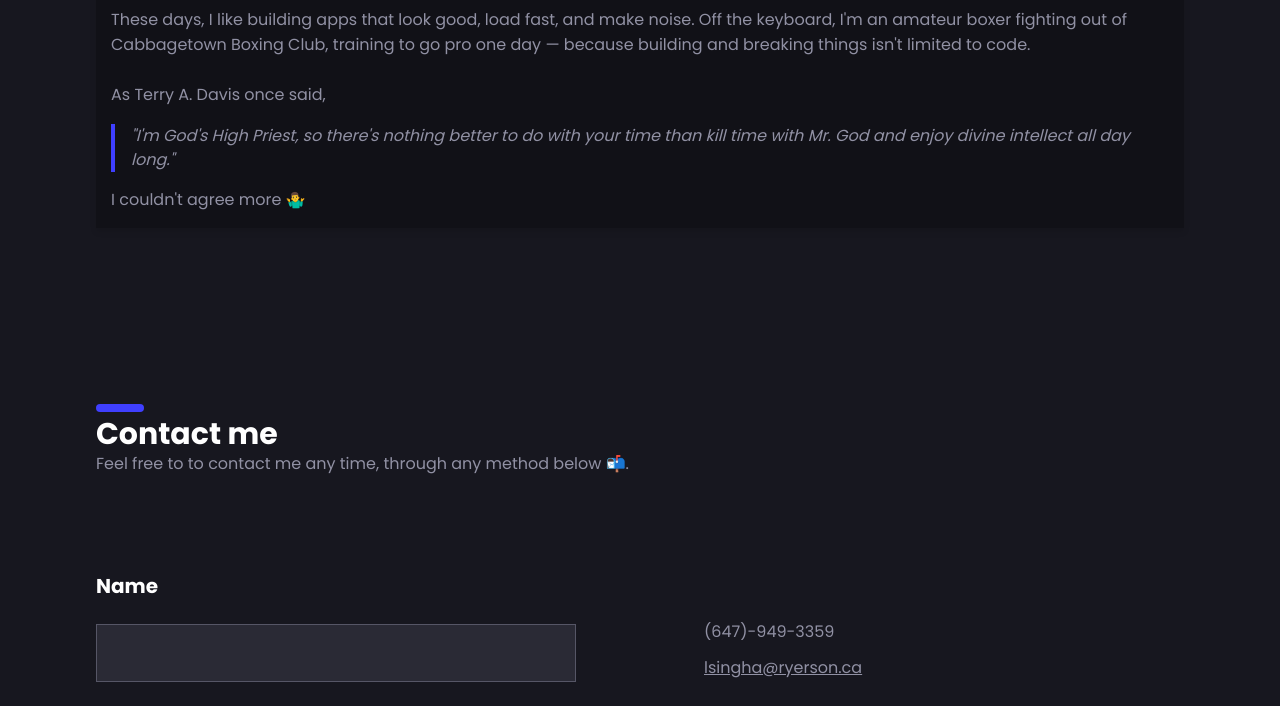
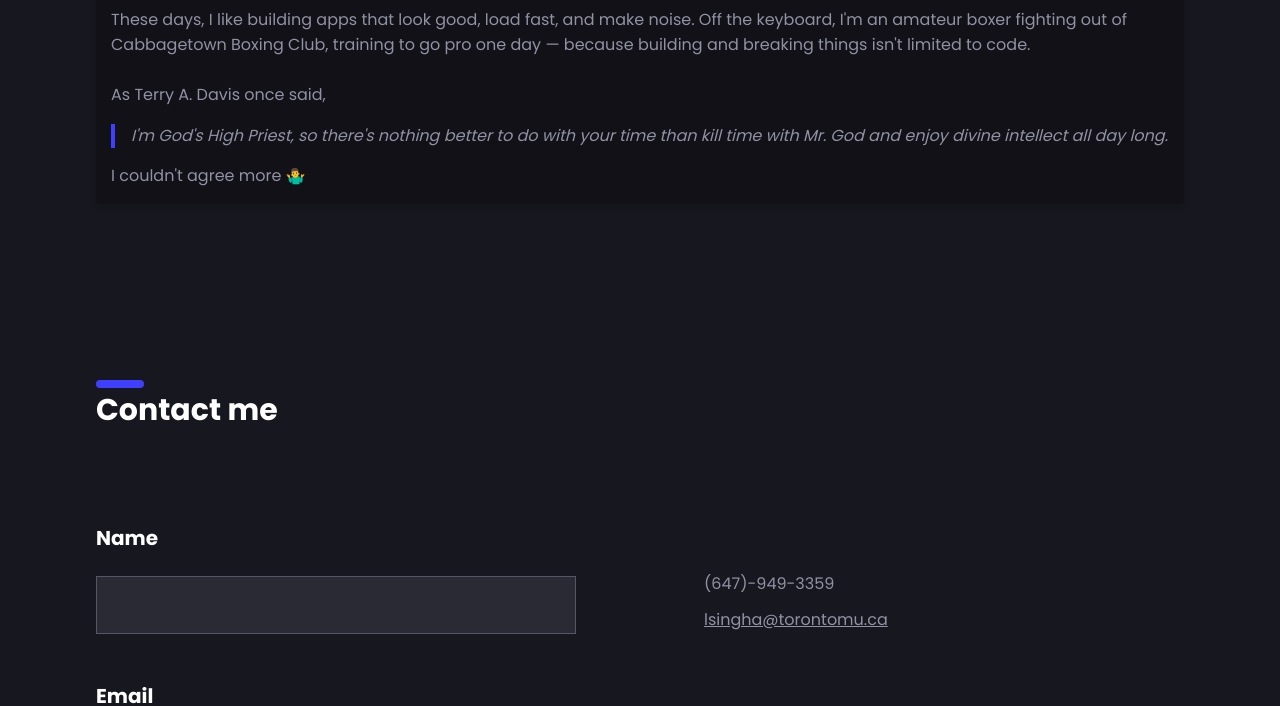
Before and after one commit to leisingha/portfolio, a website: page index.html in a window 1280 px wide. Shown: the part 2350-3056 px from the top of the page. Drawn offline with Linux system fonts and the light colour scheme.

Commit message:
custom domain

```diff
--- a/index.html
+++ b/index.html
@@ -364,7 +364,7 @@ I've interned at the Ontario Public Service, where I built accessible web produc
 These days, I like building apps that look good, load fast, and make noise. Off the keyboard, I'm an amateur boxer fighting out of Cabbagetown Boxing Club, training to go pro one day — because building and breaking things isn't limited to code.<br><br>
 As Terry A. Davis once said,</span>
               <blockquote class="border-l-4 border-theme pl-4 my-4 italic text-secondary font-poppins">
-                "I'm God's High Priest, so there's nothing better to do with your time than kill time with Mr. God and enjoy divine intellect all day long."
+                I'm God's High Priest, so there's nothing better to do with your time than kill time with Mr. God and enjoy divine intellect all day long.
               </blockquote>
               <span class="text-secondary font-poppins">I couldn't agree more 🤷‍♂️</span>
             </div>
@@ -380,7 +380,6 @@ As Terry A. Davis once said,</span>
   <div class="container mt-32 flex justify-between items-center mx-auto px-8 md:px-14 lg:px-24 w-full">
     <section class="w-full">
       <h2 id="contact" class="secondary-title">Contact me</h2>
-      <p class="section-paragraph">Feel free to to contact me any time, through any method below 📬.</p>
 
       <div class="w-full grid lg:grid-cols-2 gap-8 lg:gap-32 mt-24">
         <form action="https://formspree.io/f/xdovodln" method="POST">
@@ -406,7 +405,7 @@ As Terry A. Davis once said,</span>
         <div class="mt-12">
           <!-- Contact info -->
           <p class="text-secondary">(647)-949-3359</p>
-          <a href="mailto:lsingha@ryerson.ca" class="text-secondary underline mt-3 block">lsingha@ryerson.ca</a>
+          <a href="mailto:lsingha@torontomu.ca" class="text-secondary underline mt-3 block">lsingha@torontomu.ca</a>
 
           <!-- Socials -->
           <div class="flex mt-20 space-x-6">
```
Also changed, not shown: 1 other file.
